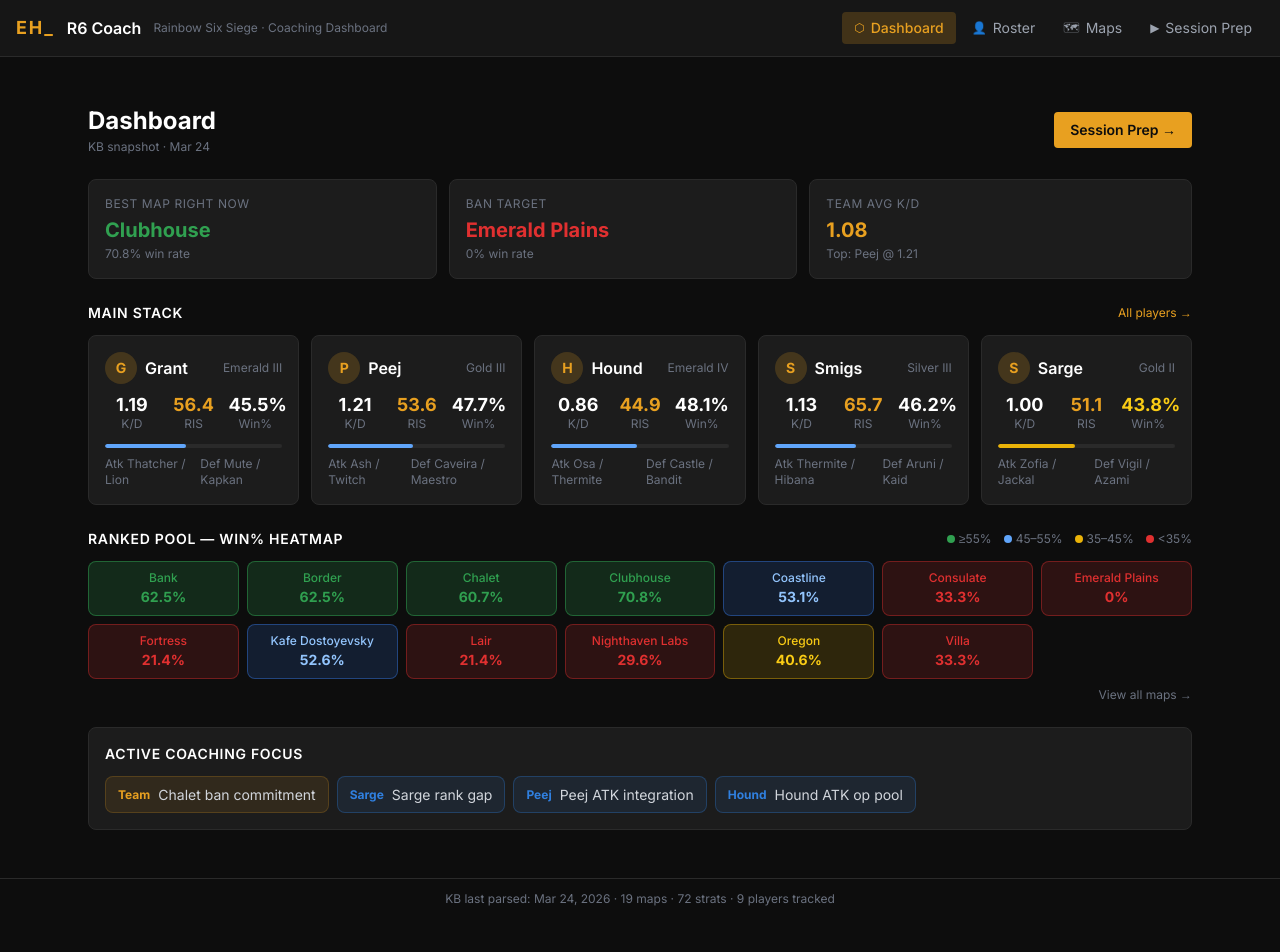
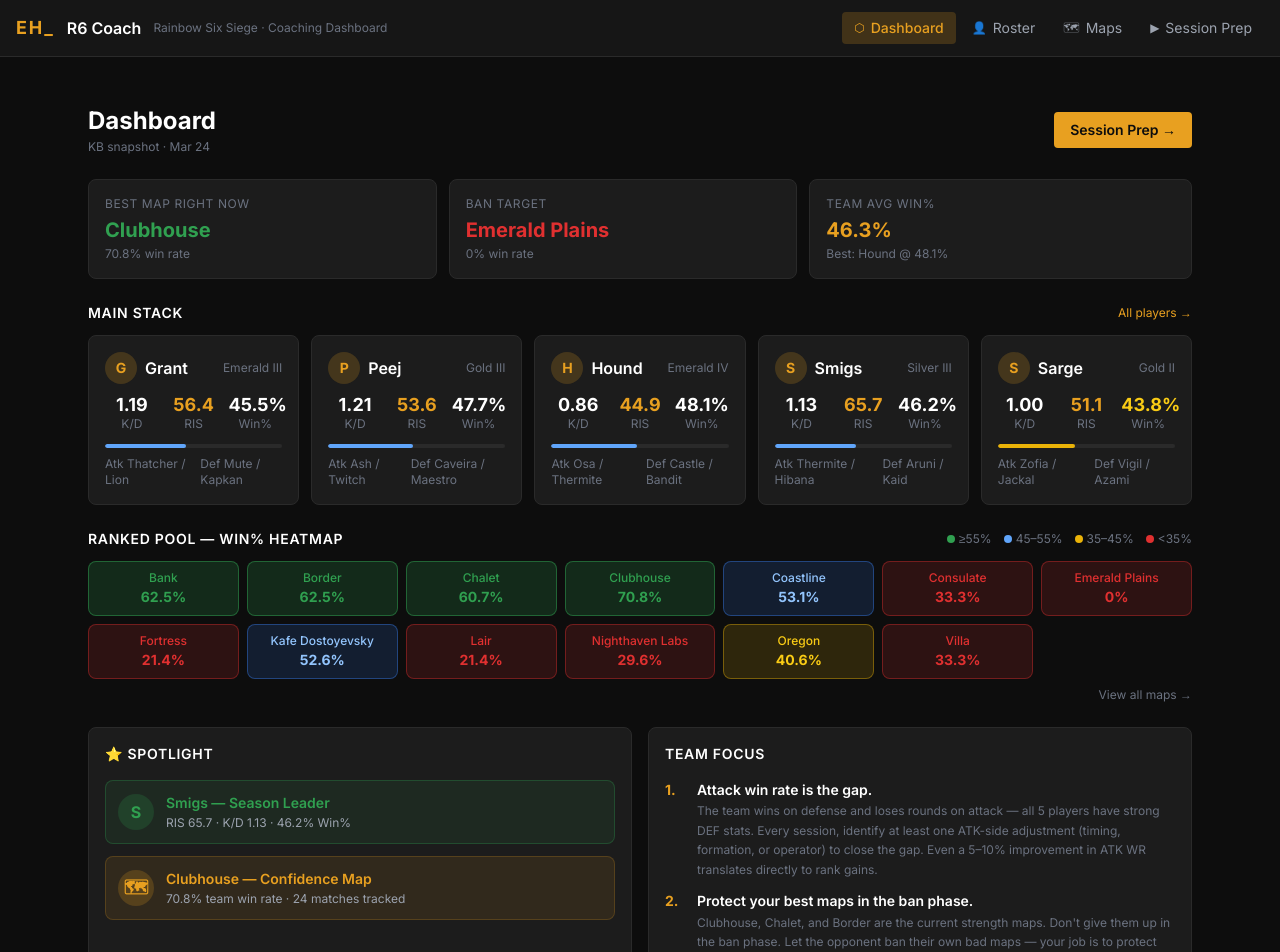
Before and after one commit to grantgreenfelder/r6-coach, a React (Vite) app: page / in a window 1280 px wide. Shown: the top 952 px of the page. Before the commit the page ends 919 px from the top, so only its background shows below. Built offline with nearby package versions, Linux system fonts and the light colour scheme.

Commit message:
Dashboard: team avg win%, spotlight section, team focus of the week

```diff
--- a/src/pages/Dashboard.jsx
+++ b/src/pages/Dashboard.jsx
@@ -107,11 +107,11 @@
 // ─── Dashboard ─────────────────────────────────────────────────────────────────
 
 export default function Dashboard() {
-  const allPlayers = [...(playersData.mainStack || []), ...(playersData.bTeam || [])]
   const mainStack = playersData.mainStack || []
   const rankedMaps = mapsData.filter(m => m.inRankedPool)
+  const teamFocusItems = stackData.teamFocusItems || []
 
-  // Best map: highest win% in ranked pool
+  // Best / ban target maps
   const rankedWithWR = rankedMaps.filter(m => m.teamWinRate !== null)
   const bestMap = rankedWithWR.length > 0
     ? rankedWithWR.reduce((a, b) => a.teamWinRate > b.teamWinRate ? a : b)
@@ -120,17 +120,32 @@
     ? rankedWithWR.reduce((a, b) => a.teamWinRate < b.teamWinRate ? a : b)
     : null
 
-  // Team avg K/D
-  const kdValues = mainStack.map(p => parseFloat(p.stats?.kd)).filter(n => !isNaN(n))
-  const avgKD = kdValues.length > 0 ? (kdValues.reduce((a, b) => a + b, 0) / kdValues.length).toFixed(2) : '—'
-  const topKD = kdValues.length > 0
+  // Team avg Win%
+  const wrValues = mainStack.map(p => parseFloat(p.stats?.winRate)).filter(n => !isNaN(n))
+  const avgWR = wrValues.length > 0
+    ? (wrValues.reduce((a, b) => a + b, 0) / wrValues.length).toFixed(1) + '%'
+    : '—'
+  const topWR = wrValues.length > 0
     ? mainStack.reduce((best, p) => {
-        const v = parseFloat(p.stats?.kd)
-        return !isNaN(v) && (best === null || v > parseFloat(best.stats?.kd)) ? p : best
+        const v = parseFloat(p.stats?.winRate)
+        return !isNaN(v) && (best === null || v > parseFloat(best.stats?.winRate)) ? p : best
       }, null)
     : null
 
-  const coachingItems = stackData.coachingItemsStructured || []
+  // Spotlight — auto-pick: highest RIS player as MVP, positive team DEF note
+  const risPlayers = mainStack.filter(p => p.stats?.ris && p.stats.ris !== '—')
+  const mvp = risPlayers.length > 0
+    ? risPlayers.reduce((a, b) => parseFloat(a.stats.ris) > parseFloat(b.stats.ris) ? a : b)
+    : null
+
+  // Top map by win% with enough data (best confidence map)
+  const confidentMaps = rankedWithWR.filter(m => m.teamWinRateMatches >= 20)
+  const spotlightMap = confidentMaps.length > 0
+    ? confidentMaps.reduce((a, b) => a.teamWinRate > b.teamWinRate ? a : b)
+    : bestMap
+
+  // Count how many main stack players are above 50% WR
+  const positiveWRCount = mainStack.filter(p => parseFloat(p.stats?.winRate) >= 50).length
 
   const parsedDate = new Date(metaData.parsedAt).toLocaleDateString('en-US', {
     month: 'short', day: 'numeric'
@@ -146,7 +161,7 @@
           <p className="text-siege-muted text-xs mt-0.5">KB snapshot · {parsedDate}</p>
         </div>
         <Link
-          to="/session"
+          to="/session-prep"
           className="px-4 py-2 rounded bg-siege-accent text-siege-bg font-semibold text-sm hover:opacity-90 transition-opacity"
         >
           Session Prep →
@@ -170,9 +185,9 @@
           to={banTarget ? `/maps/${banTarget.name}` : undefined}
         />
         <InsightCard
-          label="Team Avg K/D"
-          value={avgKD}
-          sub={topKD ? `Top: ${topKD.name} @ ${topKD.stats?.kd}` : undefined}
+          label="Team Avg Win%"
+          value={avgWR}
+          sub={topWR ? `Best: ${topWR.name} @ ${topWR.stats?.winRate}` : undefined}
           color="text-siege-accent"
         />
       </div>
@@ -213,32 +228,80 @@
         </Link>
       </div>
 
-      {/* Coaching priorities */}
-      {coachingItems.length > 0 && (
+      {/* Bottom row: Spotlight + Team Focus */}
+      <div className="grid grid-cols-1 lg:grid-cols-2 gap-4">
+
+        {/* Spotlight */}
         <div className="card">
-          <h2 className="text-white font-semibold text-sm uppercase tracking-wider mb-3">Active Coaching Focus</h2>
-          <div className="flex flex-wrap gap-2">
-            {coachingItems.map((item, i) => (
-              <div
-                key={i}
-                className={`inline-flex items-start gap-2 rounded-lg px-3 py-2 text-sm border max-w-sm ${
-                  item.playerTag
-                    ? 'bg-siege-blue/10 border-siege-blue/30'
-                    : 'bg-siege-accent/10 border-siege-accent/20'
-                }`}
-              >
-                <span className={`text-xs font-bold mt-0.5 flex-shrink-0 ${
-                  item.playerTag ? 'text-siege-blue' : 'text-siege-accent'
-                }`}>
-                  {item.playerTag ?? 'Team'}
-                </span>
-                <span className="text-gray-300 leading-snug">{item.text}</span>
+          <h2 className="text-white font-semibold text-sm uppercase tracking-wider mb-4">⭐ Spotlight</h2>
+          <div className="space-y-3">
+
+            {/* MVP player */}
+            {mvp && (
+              <Link to={`/players/${mvp.name}`} className="flex items-center gap-3 p-3 rounded-lg bg-siege-green/10 border border-siege-green/30 hover:opacity-80 transition-opacity">
+                <div className="w-9 h-9 rounded-full bg-siege-green/20 flex items-center justify-center text-siege-green font-bold flex-shrink-0">
+                  {mvp.name[0]}
+                </div>
+                <div>
+                  <p className="text-siege-green font-semibold text-sm">{mvp.name} — Season Leader</p>
+                  <p className="text-gray-400 text-xs mt-0.5">
+                    RIS {mvp.stats.ris} · K/D {mvp.stats.kd} · {mvp.stats.winRate} Win%
+                  </p>
+                </div>
+              </Link>
+            )}
+
+            {/* Top map */}
+            {spotlightMap && (
+              <Link to={`/maps/${spotlightMap.name}`} className="flex items-center gap-3 p-3 rounded-lg bg-siege-accent/10 border border-siege-accent/20 hover:opacity-80 transition-opacity">
+                <div className="w-9 h-9 rounded-full bg-siege-accent/20 flex items-center justify-center text-siege-accent font-bold text-lg flex-shrink-0">
+                  🗺
+                </div>
+                <div>
+                  <p className="text-siege-accent font-semibold text-sm">{spotlightMap.displayName} — Confidence Map</p>
+                  <p className="text-gray-400 text-xs mt-0.5">
+                    {spotlightMap.teamWinRate}% team win rate · {spotlightMap.teamWinRateMatches} matches tracked
+                  </p>
+                </div>
+              </Link>
+            )}
+
+            {/* Positive team note */}
+            {positiveWRCount > 0 && (
+              <div className="flex items-center gap-3 p-3 rounded-lg bg-blue-500/10 border border-blue-500/20">
+                <div className="w-9 h-9 rounded-full bg-blue-500/20 flex items-center justify-center text-blue-300 font-bold text-lg flex-shrink-0">
+                  🛡
+                </div>
+                <div>
+                  <p className="text-blue-300 font-semibold text-sm">Defense is the Stack's Identity</p>
+                  <p className="text-gray-400 text-xs mt-0.5">
+                    {positiveWRCount} of {mainStack.length} players above 50% win rate — anchor up.
+                  </p>
+                </div>
               </div>
-            ))}
+            )}
           </div>
         </div>
-      )}
 
+        {/* Team Focus of the Week */}
+        {teamFocusItems.length > 0 && (
+          <div className="card">
+            <h2 className="text-white font-semibold text-sm uppercase tracking-wider mb-4">Team Focus</h2>
+            <div className="space-y-3">
+              {teamFocusItems.map((item, i) => (
+                <div key={i} className="flex gap-3">
+                  <span className="text-siege-accent font-bold text-sm flex-shrink-0 w-5">{i + 1}.</span>
+                  <div>
+                    <p className="text-white text-sm font-semibold leading-snug">{item.text}</p>
+                    {item.body && <p className="text-siege-muted text-xs mt-0.5 leading-relaxed">{item.body}</p>}
+                  </div>
+                </div>
+              ))}
+            </div>
+          </div>
+        )}
+
+      </div>
     </div>
   )
 }
```
